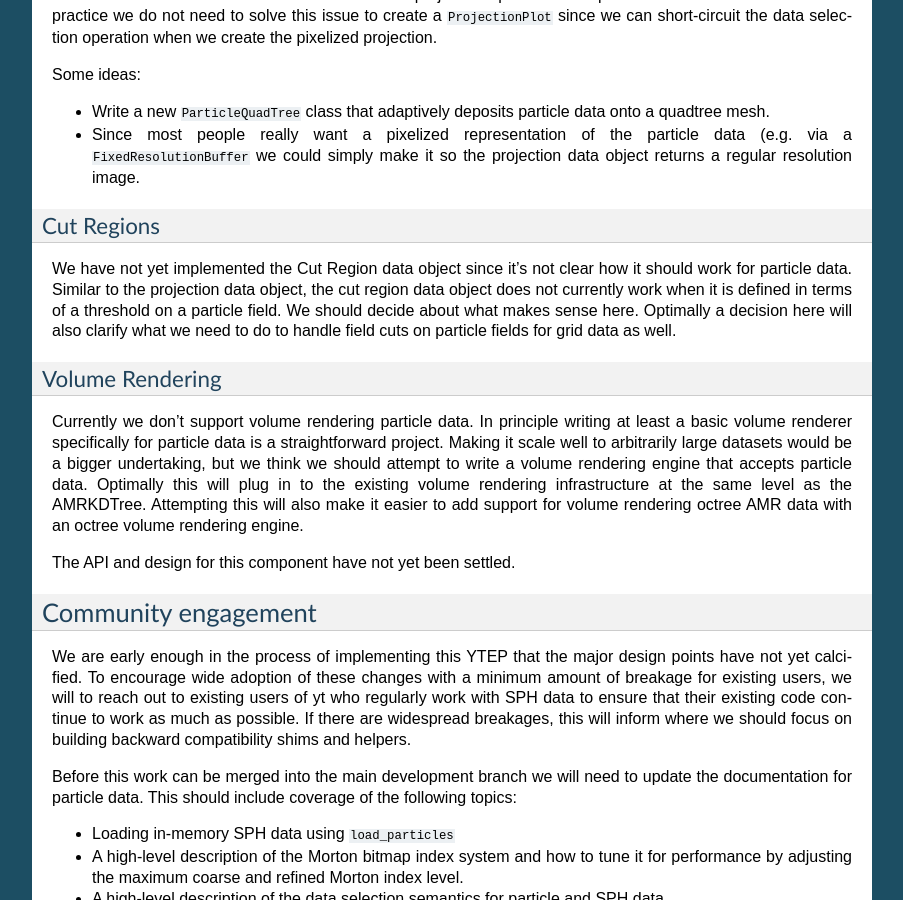
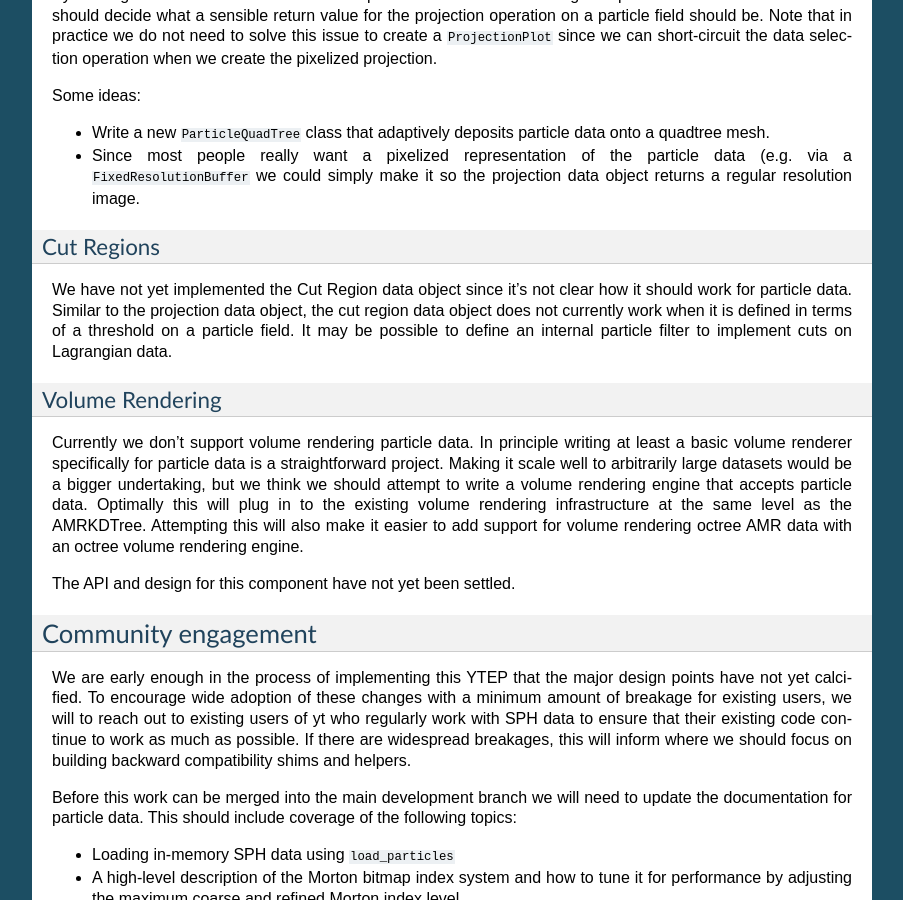
Before and after one commit to yt-project/ytep, a Sphinx documentation site: the page built from source/YTEPs/YTEP-0032.rst, in a window 1280 px wide and 900 px high, scrolled down 15472 px. Shown: the whole window, without its empty margins (198-1101 px from the left). Built offline with Sphinx 7.4.7, drawn with Linux system fonts in a browser that asks for light colours; formulas are drawn with MathJax 3; some of the changed text lies outside the part shown.

Commit message:
Respond to comments

```diff
--- a/source/YTEPs/YTEP-0032.rst
+++ b/source/YTEPs/YTEP-0032.rst
@@ -259,8 +259,8 @@
 single scalar radius for all particles, they can accept an array of possibly
 variable radii as well. If non-zero radii are passed in, particle selection
 operates via the ``select_sphere`` method instead of the ``select_point`` method
-that is currently used. Since some selectors did not yet have implementations
-of ``select_sphere``, we have added new implementations where necessary.
+that is currently used. Since some selectors did not yet have implementations of
+``select_sphere``, we have added new implementations where necessary.
 
 Testing
 +++++++
@@ -512,7 +512,9 @@
 if the smoothing volume overlaps these particles still contribute to estimates
 of fluid quantities inside of the data object. See :ref:`data-object-tests` for
 more discussion of the testing strategy used to validate the yt data object and
-data selection system for SPH particles.
+data selection system for SPH particles. To allow for use cases where it is
+convenient to treat SPH particles as infinitesimal, we will add the ability to
+dynamically turn on and off this behavior with a configuration option.
 
 We have implemented and added unit tests for all of the following data objects:
 
@@ -833,9 +835,8 @@
 We have not yet implemented the Cut Region data object since it's not clear how
 it should work for particle data. Similar to the projection data object, the cut
 region data object does not currently work when it is defined in terms of a
-threshold on a particle field. We should decide about what makes sense
-here. Optimally a decision here will also clarify what we need to do to handle
-field cuts on particle fields for grid data as well.
+threshold on a particle field. It may be possible to define an internal particle
+filter to implement cuts on Lagrangian data.
 
 Volume Rendering
 ****************
```
